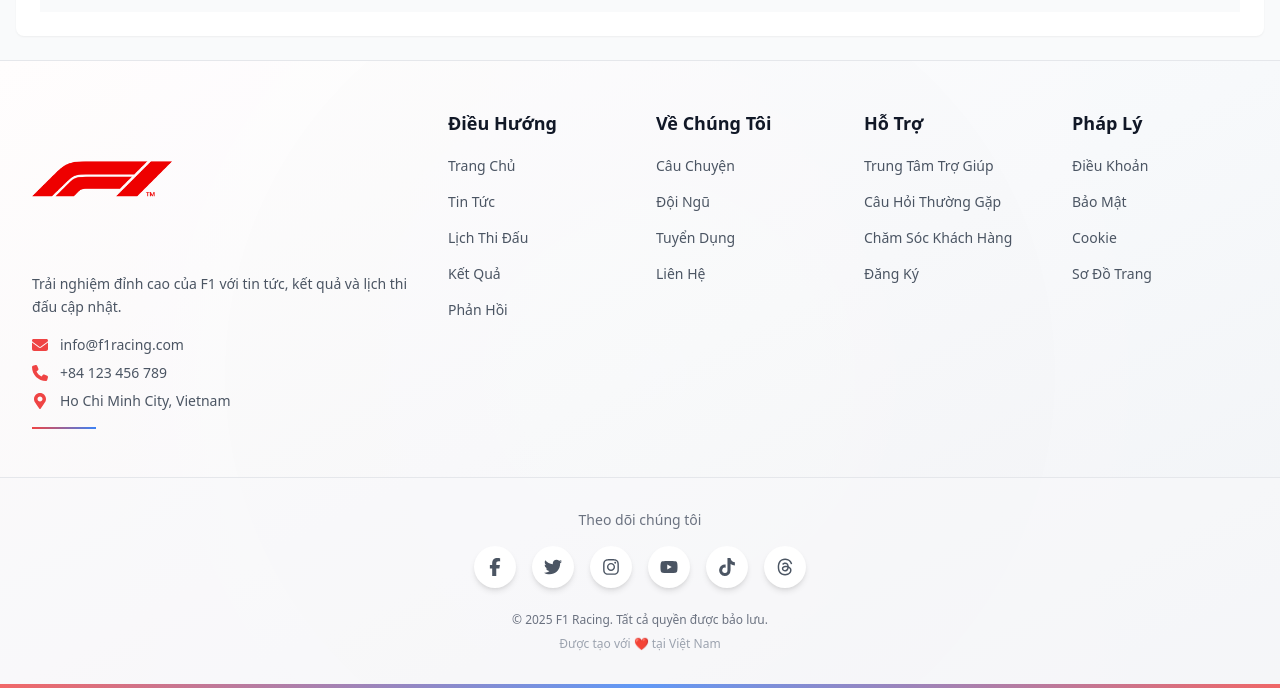
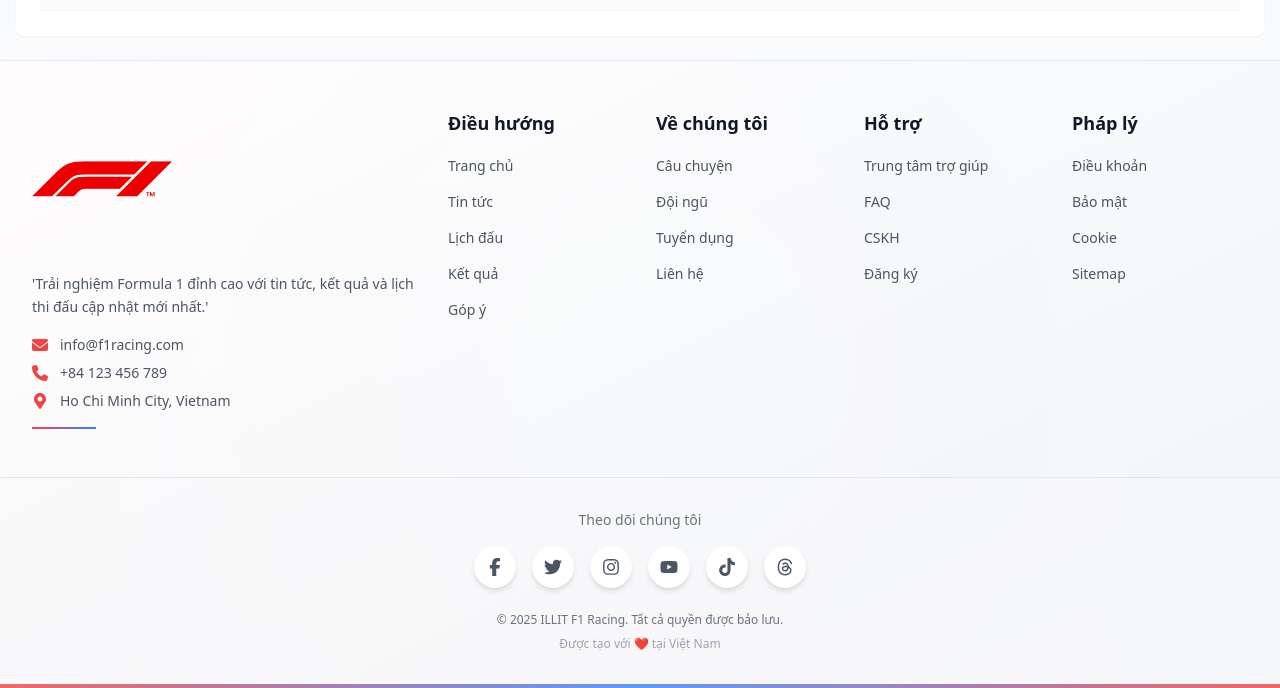
Before and after one commit to datphannn/project-illit-fomula-one-team-fe, a Next.js app: page /awards/1 in a window 1280 px wide. Shown: the part 958-1646 px from the top of the page. Built offline with nearby package versions, Linux system fonts and the light colour scheme.

Commit message:
feat: update

```diff
--- a/app/(routes)/awards/[id]/page.tsx
+++ b/app/(routes)/awards/[id]/page.tsx
@@ -2,7 +2,6 @@
 'use client';
 
 import { useEffect, useState } from 'react';
-import { useLocale } from '@/lib/utils/locale';
 import Link from 'next/link';
 import {
   FaTrophy,
@@ -30,7 +29,6 @@ export default function AwardDetailPage({
 }: {
   params: { id: string; lang: string };
 }) {
-  const { locale } = useLocale() || { locale: 'en' };
   const [award, setAward] = useState<Award | null>(null);
   const [loading, setLoading] = useState(true);
   const [relatedAwards, setRelatedAwards] = useState<Award[]>([]);
@@ -108,14 +106,14 @@ export default function AwardDetailPage({
           </p>
           <div className="flex flex-col sm:flex-row gap-4 justify-center">
             <Link
-              href={`/${locale}/awards`}
+              href={`/awards`}
               className="inline-flex items-center gap-2 bg-red-600 hover:bg-red-700 text-white px-6 py-3 rounded-lg font-bold transition-colors shadow-lg hover:shadow-xl"
             >
               <FaArrowLeft />
               Back to Awards
             </Link>
             <Link
-              href={`/${locale}`}
+              href={`/`}
               className="inline-flex items-center gap-2 bg-gray-600 hover:bg-gray-700 text-white px-6 py-3 rounded-lg font-bold transition-colors"
             >
               Go Home
@@ -140,7 +138,7 @@ export default function AwardDetailPage({
         <div className="container mx-auto px-4 py-4">
           <div className="flex items-center justify-between">
             <Link
-              href={`/${locale}/awards`}
+              href={`/awards`}
               className="inline-flex items-center gap-3 text-red-600 hover:text-red-700 dark:text-red-400 dark:hover:text-red-300 font-semibold transition-colors group"
             >
               <FaArrowLeft className="group-hover:-translate-x-1 transition-transform text-lg" />
@@ -153,7 +151,7 @@ export default function AwardDetailPage({
                 {award.year} Season
               </span>
               <Link
-                href={`/${locale}/awards?year=${award.year}`}
+                href={`/awards?year=${award.year}`}
                 className="bg-red-100 dark:bg-red-900/30 text-red-700 dark:text-red-300 px-3 py-1 rounded-full text-xs font-semibold hover:bg-red-200 dark:hover:bg-red-900/50 transition-colors"
               >
                 View All {award.year} Awards
@@ -362,7 +360,7 @@ export default function AwardDetailPage({
                 </h3>
                 <div className="space-y-3">
                   <Link
-                    href={`/${locale}/awards?year=${award.year}`}
+                    href={`/awards?year=${award.year}`}
                     className="block bg-red-50 dark:bg-red-900/20 hover:bg-red-100 dark:hover:bg-red-900/30 p-4 rounded-lg border border-red-200 dark:border-red-800 transition-all group hover:border-red-300"
                   >
                     <div className="flex items-center justify-between">
@@ -378,7 +376,7 @@ export default function AwardDetailPage({
                     </div>
                   </Link>
                   <Link
-                    href={`/${locale}/awards`}
+                    href={`/awards`}
                     className="block bg-gray-50 dark:bg-gray-700 hover:bg-gray-100 dark:hover:bg-gray-600 p-4 rounded-lg border border-gray-200 dark:border-gray-600 transition-all group hover:border-gray-300"
                   >
                     <div className="flex items-center justify-between">
@@ -421,7 +419,7 @@ export default function AwardDetailPage({
                   Other {award.year} Awards
                 </h3>
                 <Link
-                  href={`/${locale}/awards?year=${award.year}`}
+                  href={`/awards?year=${award.year}`}
                   className="text-red-600 hover:text-red-700 dark:text-red-400 dark:hover:text-red-300 font-semibold flex items-center gap-2 transition-colors group"
                 >
                   View All
@@ -434,7 +432,7 @@ export default function AwardDetailPage({
                   return (
                     <Link
                       key={relatedAward.id}
-                      href={`/${locale}/awards/${relatedAward.id}`}
+                      href={`/awards/${relatedAward.id}`}
                       className="group bg-white dark:bg-gray-800 rounded-xl border-2 border-gray-200 dark:border-gray-700 hover:border-red-500 transition-all overflow-hidden hover:shadow-xl hover:-translate-y-1 duration-300"
                     >
                       <div className="bg-gradient-to-br from-red-600 to-red-800 p-5">
--- a/app/(routes)/results/page.tsx
+++ b/app/(routes)/results/page.tsx
@@ -1,10 +1,7 @@
-import { useTranslations } from 'next-intl';
 import ResultsSection from '@/components/ResultsSection';
 import { mockRacesDetailed } from '@/lib/api/mockData'; // Sử dụng dữ liệu chi tiết
 
 export default function ResultsPage() {
-  const t = useTranslations('results');
-
   return (
     <div className="min-h-screen bg-gray-900 text-white">
       <div className="container mx-auto px-4 py-8">
--- a/app/(routes)/videos/page.tsx
+++ b/app/(routes)/videos/page.tsx
@@ -1,14 +1,12 @@
 'use client';
 
 import { useState } from 'react';
-import { useLocale } from '@/lib/utils/locale';
 import { useRouter } from 'next/navigation';
 import Card from '@/components/ui/Card';
 import Button from '@/components/ui/Button';
 import { mockVideosDetailed } from '@/lib/api/mockData';
 
 export default function VideosPage() {
-  const { locale } = useLocale();
   const router = useRouter();
   const [activeFilter, setActiveFilter] = useState('all');
   const [searchTerm, setSearchTerm] = useState('');
@@ -33,7 +31,7 @@ export default function VideosPage() {
   });
 
   const navigateToVideoDetail = (id: string) => {
-    router.push(`/${locale}/videos/${id}`);
+    router.push(`/videos/${id}`);
   };
 
   return (
--- a/app/layout.tsx
+++ b/app/layout.tsx
@@ -1,9 +1,6 @@
-import { NextIntlClientProvider } from 'next-intl';
 import Header from '@/components/Header';
 import Footer from '@/components/Footer';
 import { ThemeProvider } from '@/lib/utils/theme';
-import { LocaleProvider } from '@/lib/utils/locale';
-import type { Locale } from '@/lib/utils/locale';
 import './globals.css';
 
 export const metadata = {
@@ -29,7 +26,7 @@ export default async function RootLayout({
   children: React.ReactNode;
   params: { locale: string };
 }) {
-  const locale = (params?.locale as Locale) || 'en';
+  const locale = (params?.locale as 'Locale') || 'en';
   let messages;
 
   try {
@@ -61,8 +58,6 @@ export default async function RootLayout({
         />
       </head>
       <body className="h-full min-h-screen flex flex-col bg-white dark:bg-gray-900 text-gray-900 dark:text-gray-300 transition-colors duration-300">
-        <NextIntlClientProvider messages={messages}>
-          <LocaleProvider initialLocale={locale}>
         <ThemeProvider>
           <Header />
           <main className="flex-grow container mx-auto px-4 py-6 bg-gray-50 dark:bg-gray-800 transition-colors duration-300">
@@ -72,8 +67,6 @@ export default async function RootLayout({
           </main>
           <Footer />
         </ThemeProvider>
-          </LocaleProvider>
-        </NextIntlClientProvider>
       </body>
     </html>
   );
--- a/components/FantasySection.tsx
+++ b/components/FantasySection.tsx
@@ -1,23 +1,16 @@
 'use client';
 
-import { useTranslations } from 'next-intl';
-import { useLocale } from '@/lib/utils/locale';
 import Link from 'next/link';
 
 export default function FantasySection() {
-  const t = useTranslations('main');
-  const { locale } = useLocale();
-
   return (
     <div className="bg-gray-100 dark:bg-gray-800 p-6 rounded-lg shadow-md">
-      <h3 className="text-xl font-semibold text-gray-800 dark:text-gray-200 mb-4">
-        {t('fantasyAndMore')}
-      </h3>
+      <h3 className="text-xl font-semibold text-gray-800 dark:text-gray-200 mb-4"></h3>
       <p className="text-gray-600 dark:text-gray-400 mb-4">
         Join the F1 Fantasy League and predict race outcomes!
       </p>
       <Link
-        href={`/${locale}/fantasy`}
+        href={`/fantasy`}
         className="inline-block bg-red-600 text-white px-4 py-2 rounded hover:bg-red-700 transition-colors"
       >
         Play Now
--- a/components/Footer.tsx
+++ b/components/Footer.tsx
@@ -2,8 +2,6 @@
 
 import Link from 'next/link';
 import Image from 'next/image';
-import { useTranslations } from 'next-intl';
-import { useLocale } from '@/lib/utils/locale';
 import {
   FaFacebookF,
   FaTwitter,
@@ -120,77 +118,42 @@ const LinkSection = ({ title, links, locale }: LinkSectionProps) => (
 );
 
 export default function Footer() {
-  const t = useTranslations('footer');
-  const { locale } = useLocale();
-
   const footerSections = [
     {
-      title: t('navigation') || 'Điều hướng',
+      title: 'Điều hướng',
       links: [
-        { href: '', label: t('home') || 'Trang chủ', key: 'home' },
-        { href: '/news', label: t('news') || 'Tin tức', key: 'news' },
-        {
-          href: '/schedule',
-          label: t('schedule') || 'Lịch đấu',
-          key: 'schedule',
-        },
-        { href: '/results', label: t('results') || 'Kết quả', key: 'results' },
-        { href: '/feedback', label: t('feedback') || 'Góp ý', key: 'feedback' },
+        { href: '/', label: 'Trang chủ', key: 'home' },
+        { href: '/news', label: 'Tin tức', key: 'news' },
+        { href: '/schedule', label: 'Lịch đấu', key: 'schedule' },
+        { href: '/results', label: 'Kết quả', key: 'results' },
+        { href: '/feedback', label: 'Góp ý', key: 'feedback' },
       ],
     },
     {
-      title: t('about') || 'Về chúng tôi',
+      title: 'Về chúng tôi',
       links: [
-        { href: '/about', label: t('our_story') || 'Câu chuyện', key: 'about' },
-        { href: '/team', label: t('our_team') || 'Đội ngũ', key: 'team' },
-        {
-          href: '/careers',
-          label: t('careers') || 'Tuyển dụng',
-          key: 'careers',
-        },
-        { href: '/contact', label: t('contact') || 'Liên hệ', key: 'contact' },
+        { href: '/about', label: 'Câu chuyện', key: 'about' },
+        { href: '/team', label: 'Đội ngũ', key: 'team' },
+        { href: '/careers', label: 'Tuyển dụng', key: 'careers' },
+        { href: '/contact', label: 'Liên hệ', key: 'contact' },
       ],
     },
     {
-      title: t('support') || 'Hỗ trợ',
+      title: 'Hỗ trợ',
       links: [
-        {
-          href: '/help',
-          label: t('help_center') || 'Trung tâm trợ giúp',
-          key: 'help',
-        },
-        { href: '/faq', label: t('faq') || 'FAQ', key: 'faq' },
-        {
-          href: '/customer-service',
-          label: t('customer_service') || 'CSKH',
-          key: 'customer_service',
-        },
-        {
-          href: '/subscribe',
-          label: t('subscribe') || 'Đăng ký',
-          key: 'subscribe',
-        },
+        { href: '/help', label: 'Trung tâm trợ giúp', key: 'help' },
+        { href: '/faq', label: 'FAQ', key: 'faq' },
+        { href: '/customer-service', label: 'CSKH', key: 'customer_service' },
+        { href: '/subscribe', label: 'Đăng ký', key: 'subscribe' },
       ],
     },
     {
-      title: t('legal') || 'Pháp lý',
+      title: 'Pháp lý',
       links: [
-        {
-          href: '/terms',
-          label: t('terms_of_service') || 'Điều khoản',
-          key: 'terms',
-        },
-        {
-          href: '/privacy',
-          label: t('privacy_policy') || 'Bảo mật',
-          key: 'privacy',
-        },
-        {
-          href: '/cookies',
-          label: t('cookie_policy') || 'Cookie',
-          key: 'cookies',
-        },
-        { href: '/sitemap', label: t('sitemap') || 'Sitemap', key: 'sitemap' },
+        { href: '/terms', label: 'Điều khoản', key: 'terms' },
+        { href: '/privacy', label: 'Bảo mật', key: 'privacy' },
+        { href: '/cookies', label: 'Cookie', key: 'cookies' },
+        { href: '/sitemap', label: 'Sitemap', key: 'sitemap' },
       ],
     },
   ];
@@ -210,7 +173,7 @@ export default function Footer() {
           {/* Brand Section */}
           <div className="lg:col-span-2 space-y-6 flex flex-col items-center md:items-start">
             <Link
-              href={`/${locale}`}
+              href={`/abc}`}
               className="group relative inline-block hover:scale-105 transition-transform duration-300"
             >
               <div className="absolute -inset-2 bg-gradient-to-r from-red-500 to-blue-600 rounded-lg opacity-0 group-hover:opacity-20 blur transition-all duration-300"></div>
@@ -238,8 +201,8 @@ export default function Footer() {
 
             <div className="space-y-4">
               <p className="text-sm text-gray-600 dark:text-gray-400 leading-relaxed max-w-sm">
-                {t('company_description') ||
-                  'Trải nghiệm Formula 1 đỉnh cao với tin tức, kết quả và lịch thi đấu cập nhật mới nhất.'}
+                'Trải nghiệm Formula 1 đỉnh cao với tin tức, kết quả và lịch thi
+                đấu cập nhật mới nhất.'
               </p>
 
               {/* Contact Info */}
@@ -272,7 +235,7 @@ export default function Footer() {
               key={section.title || index}
               title={section.title}
               links={section.links}
-              locale={locale}
+              locale="okx"
             />
           ))}
         </div>
@@ -285,7 +248,7 @@ export default function Footer() {
             {/* Social Media */}
             <div className="text-center space-y-4">
               <p className="text-sm text-gray-500 dark:text-gray-400 font-medium">
-                {t('follow_us') || 'Theo dõi chúng tôi'}
+                {'Theo dõi chúng tôi'}
               </p>
               <div className="flex justify-center gap-4">
                 {SOCIAL_LINKS.map(({ href, icon: Icon, label, color }) => (
@@ -306,12 +269,11 @@ export default function Footer() {
             {/* Copyright */}
             <div className="text-center space-y-2">
               <p className="text-xs text-gray-500 dark:text-gray-400">
-                © {currentYear} {t('company_name') || 'ILLIT F1 Racing'}.{' '}
-                {t('all_rights_reserved') || 'Tất cả quyền được bảo lưu'}.
+                © {currentYear} {'ILLIT F1 Racing'}.{' '}
+                {'Tất cả quyền được bảo lưu'}.
               </p>
               <p className="text-xs text-gray-400 dark:text-gray-500">
-                {t('made_with') || 'Được tạo với'} ❤️{' '}
-                {t('in_vietnam') || 'tại Việt Nam'}
+                {'Được tạo với'} ❤️ {'tại Việt Nam'}
               </p>
             </div>
           </div>
--- a/components/ResultsSection.tsx
+++ b/components/ResultsSection.tsx
@@ -1,8 +1,6 @@
 'use client';
 
 import React, { useState, useMemo } from 'react';
-import { useTranslations } from 'next-intl';
-import { useLocale } from '@/lib/utils/locale';
 import {
   mockRacesByYear,
   mockRacesDetailed,
@@ -27,9 +25,6 @@ const F1_POINTS_SYSTEM: Record<number, number> = {
 };
 
 const ResultsSection: React.FC = () => {
-  const t = useTranslations('results');
-  const { locale } = useLocale();
-
   const [activeTab, setActiveTab] = useState<'races' | 'drivers' | 'teams'>(
     'races'
   );
@@ -242,7 +237,7 @@ const ResultsSection: React.FC = () => {
           name: team.name,
           points: team.points || 0,
           position: team.position || 0,
-          wins: team.raceWins || 0,
+          wins: 0,
           color: team.color,
         }))
         .sort((a, b) => b.points - a.points)
@@ -456,7 +451,7 @@ const ResultsSection: React.FC = () => {
                     </h1>
                     <p className="text-gray-300">
                       {new Date(selectedRaceDetails.date).toLocaleDateString(
-                        locale,
+                        'locale',
                         {
                           weekday: 'long',
                           year: 'numeric',
@@ -607,10 +602,13 @@ const ResultsSection: React.FC = () => {
                               </div>
                             </td>
                             <td className="py-4 px-4 text-gray-300 text-sm">
-                              {new Date(race.date).toLocaleDateString(locale, {
-                                day: '2-digit',
-                                month: 'short',
-                              })}
+                              {new Date(race.date).toLocaleDateString(
+                                'locale',
+                                {
+                                  day: '2-digit',
+                                  month: 'short',
+                                }
+                              )}
                             </td>
                             <td className="py-4 px-4">
                               <div className="flex items-center space-x-3">
--- a/lib/utils/locale.tsx
+++ /dev/null
@@ -1,71 +0,0 @@
-'use client';
-
-import { createContext, useContext, useState, useEffect } from 'react';
-
-export type Locale = 'en' | 'vi';
-export const locales: Locale[] = ['en', 'vi'];
-export const defaultLocale: Locale = 'en';
-
-interface LocaleContextType {
-  locale: Locale;
-  setLocale: (locale: Locale) => void;
-}
-
-const LocaleContext = createContext<LocaleContextType | undefined>(undefined);
-
-export function LocaleProvider({
-  children,
-  initialLocale,
-}: {
-  children: React.ReactNode;
-  initialLocale: Locale;
-}) {
-  const [locale, setLocale] = useState<Locale>(initialLocale);
-
-  // Khi client mount → đồng bộ với localStorage
-  useEffect(() => {
-    const savedLocale = localStorage.getItem('locale') as Locale | null;
-    if (savedLocale && isValidLocale(savedLocale) && savedLocale !== locale) {
-      setLocale(savedLocale);
-    }
-    // Đồng bộ thuộc tính lang cho <html>
-    document.documentElement.lang = locale;
-  }, [locale]);
-
-  const handleSetLocale = (newLocale: Locale) => {
-    setLocale(newLocale);
-    localStorage.setItem('locale', newLocale);
-    document.documentElement.lang = newLocale;
-  };
-
-  return (
-    <LocaleContext.Provider value={{ locale, setLocale: handleSetLocale }}>
-      {children}
-    </LocaleContext.Provider>
-  );
-}
-
-export function useLocale(): LocaleContextType {
-  const context = useContext(LocaleContext);
-  if (!context) {
-    throw new Error('useLocale must be used within a LocaleProvider');
-  }
-  return context;
-}
-
-// Helper
-export const isValidLocale = (locale: string): locale is Locale => {
-  return locales.includes(locale as Locale);
-};
-
-export const getDefaultLocale = (): Locale => {
-  if (typeof window === 'undefined') return defaultLocale;
-
-  const savedLocale = localStorage.getItem('locale');
-  if (savedLocale && isValidLocale(savedLocale)) return savedLocale;
-
-  const browserLang = navigator.language.split('-')[0];
-  if (isValidLocale(browserLang)) return browserLang;
-
-  return defaultLocale;
-};
--- a/package.json
+++ b/package.json
@@ -16,7 +16,6 @@
     "jwt-decode": "^4.0.0",
     "lucide-react": "^0.541.0",
     "next": "^15.5.0",
-    "next-intl": "^4.3.9",
     "react": "^18",
     "react-dom": "^18",
     "react-icons": "^5.5.0",
--- a/tsconfig.json
+++ b/tsconfig.json
@@ -32,7 +32,6 @@
   "include": [
     "**/*.ts",
     "**/*.tsx",
-    "messages/**/*.json",
     "next-env.d.ts",
     ".next/types/**/*.ts"
   ],
```
Also changed, not shown: lib/utils/i18n.ts (deleted, +0 -14 lines), next.config.mjs (+12 -6 lines), 1 other file (tests, documents, lock files or other folders). Lines whose indentation alone changed are shown as unchanged.
